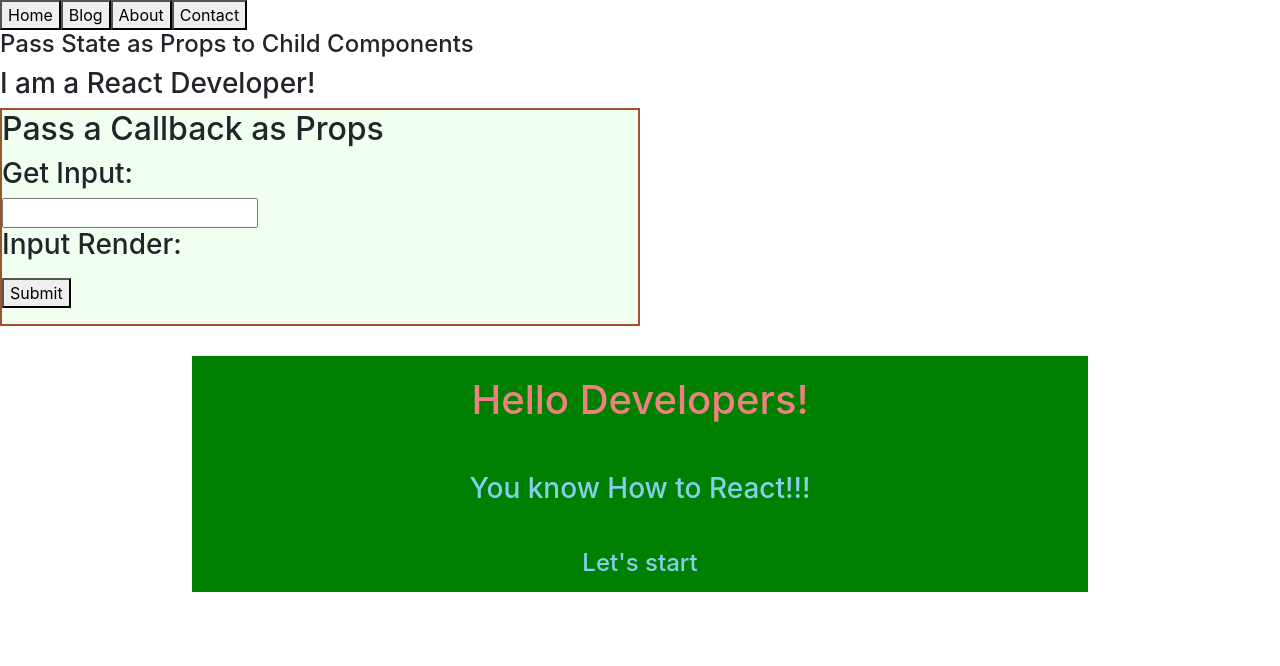
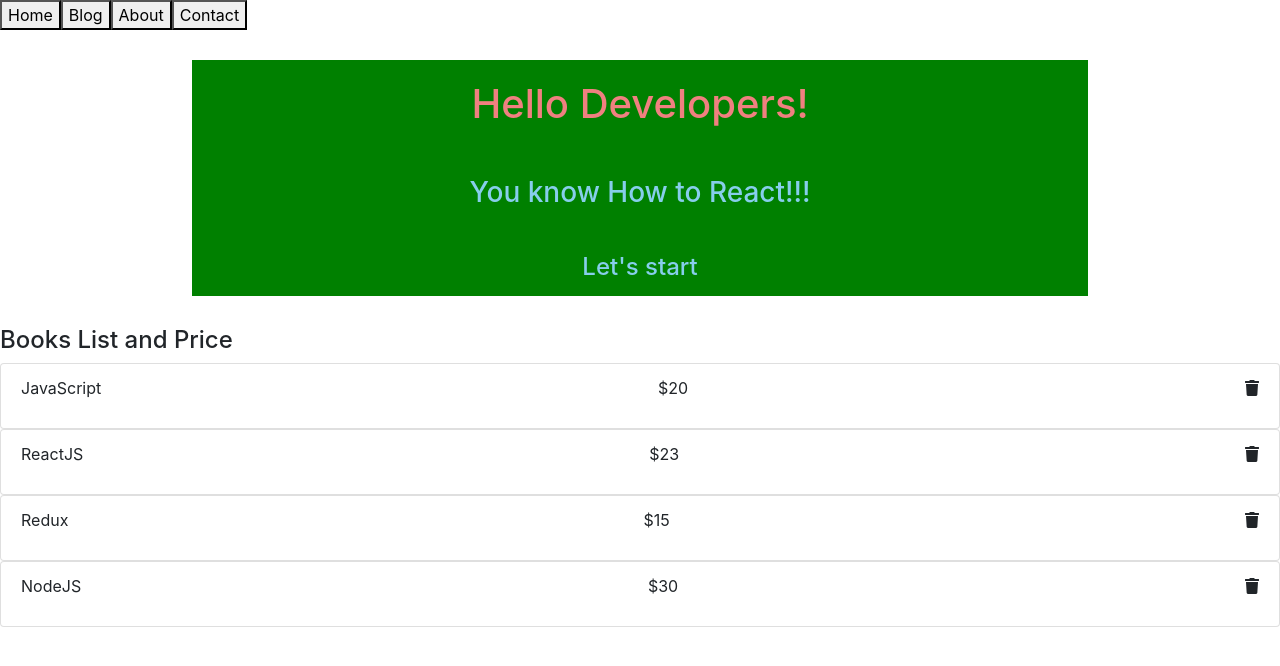
Before and after one commit to mdajgarhossain/React-Beginners-To-Advanced, a React (Create React App) app: page / in a window 1280 px wide. Shown: the top 666 px of the page. Built offline with nearby package versions, Linux system fonts and the light colour scheme.

Commit message:
Working with list & events

```diff
--- a/src/components/App.js
+++ b/src/components/App.js
@@ -23,6 +23,7 @@ import StatelessComponent from './MyComponents/StatelessComponent';
 import MyApp from './MyComponents/PassStateAsProps';
 import MyApplication from './MyComponents/PassCallbackasProps';
 import StyledComponent from './MyComponents/StylesWithCSS';
+import BooksApp from './MyComponents/List/Books/BooksApp';
 
 function App() {
   return (
@@ -68,11 +69,13 @@ function App() {
 
       <StatelessComponent value="No" name="JeweLL"/> */}
 
-      <MyApp />
+      {/* <MyApp />
 
-      <MyApplication />
+      <MyApplication /> */}
 
       <StyledComponent />
+
+      <BooksApp />
     </div>
   );
 }
--- /dev/null
+++ b/src/components/MyComponents/List/Books/Book.js
@@ -0,0 +1,23 @@
+import React, {Component} from 'react';
+
+//Twinkle Cats
+class Book extends Component {
+
+    render() {
+        return(
+            <div>
+                <li className='list-group-item d-flex'>
+                    <p> {this.props.book.name} </p>
+                    <span className='ml-auto'> ${this.props.book.price} </span>
+                    <div className='ml-auto'>
+                        <span style={{cursor: 'pointer'}} onClick={() => this.props.deleteHandler(this.props.book.id)}>
+                            <i className="fas fa-trash"></i>
+                        </span>
+                    </div>
+                </li>
+            </div>
+        )
+    }
+}
+
+export default Book
--- /dev/null
+++ b/src/components/MyComponents/List/Books/Books.js
@@ -0,0 +1,20 @@
+import React, {Component} from 'react';
+import Book from './Book';
+
+//Twinkle cats
+class Books extends Component {
+
+    render() {
+        return(
+            <div>
+                {this.props.books.map(book => {
+                    return(
+                        <Book book={book} deleteHandler={this.props.deleteHandler}/>
+                    )
+                })}
+            </div>
+        )
+    }
+}
+
+export default Books
--- /dev/null
+++ b/src/components/MyComponents/List/Books/BooksApp.js
@@ -0,0 +1,51 @@
+import React, {Component} from 'react';
+import Books from './Books';
+
+//Twinkle cats : Working with List is React
+class BooksApp extends Component {
+
+    state = {
+        books: [
+            {
+                name: 'JavaScript',
+                price: 20,
+                id: 1
+            },
+            {
+                name: 'ReactJS',
+                price: 23,
+                id: 2
+            },
+            {
+                name: 'Redux',
+                price: 15,
+                id: 3
+            },
+            {
+                name: 'NodeJS',
+                price: 30,
+                id: 4
+            }
+        ]
+    };
+
+    deleteHandler = (id) => {
+        let newBooks = this.state.books.filter((book) => {
+            return book.id !== id;
+        });
+        this.setState({
+            books: newBooks
+        });
+    }
+
+    render() {
+        return(
+            <div>
+                <h4>Books List and Price</h4>
+                <Books books={this.state.books} deleteHandler={this.deleteHandler}/>
+            </div>
+        )
+    }
+}
+
+export default BooksApp
```
